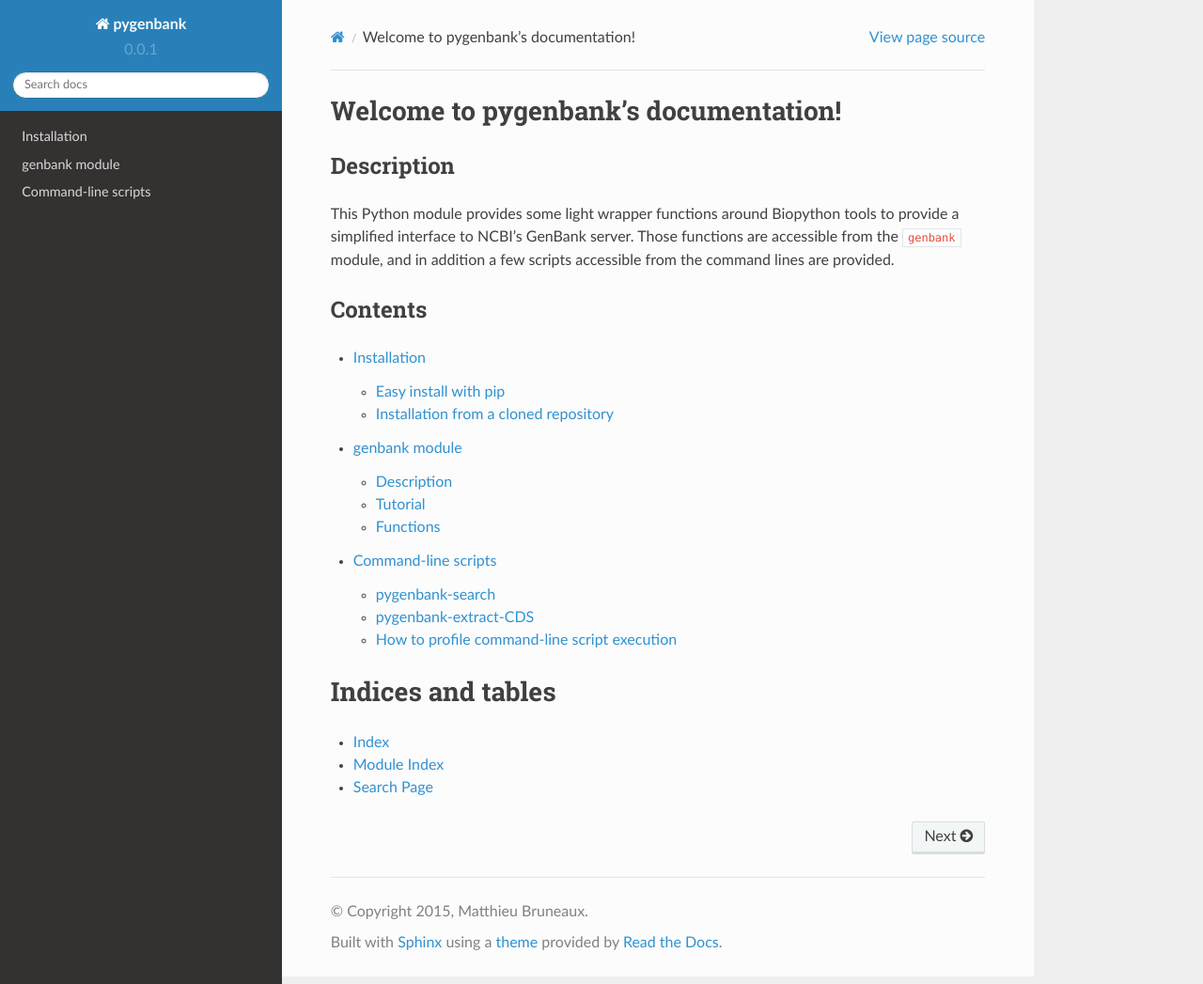
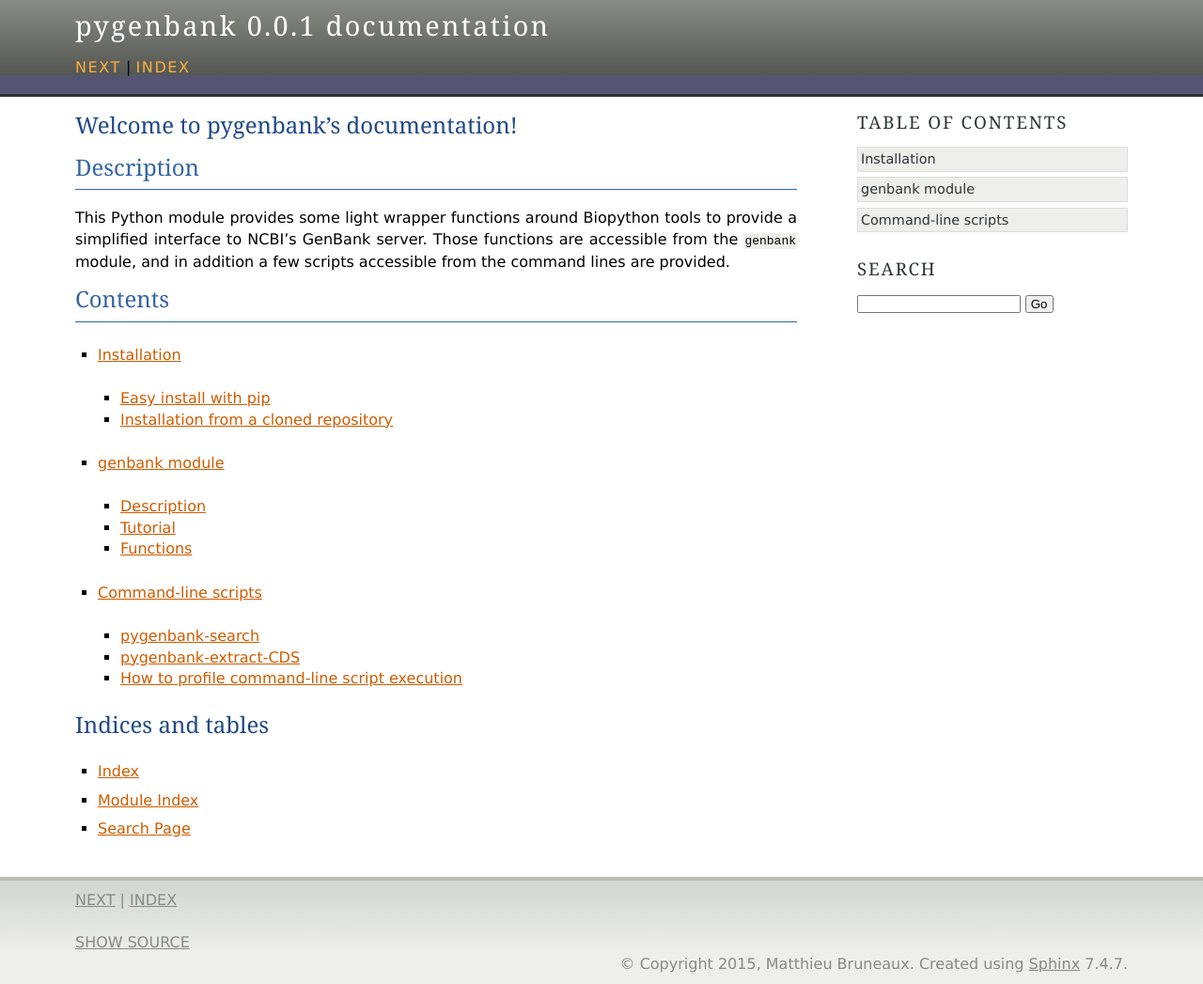
Before and after one commit to mdjbru-forge/pygenbank, a Sphinx documentation site: the page built from docs/index.rst, in a window 1280 px wide and 1047 px high. Shown: the whole window at 94% size. Built offline with Sphinx 7.4.7, drawn with Linux system fonts in a browser that asks for light colours.

Commit message:
Change doc theme

```diff
--- a/docs/conf.py
+++ b/docs/conf.py
@@ -117,8 +117,8 @@
 
 # The theme to use for HTML and HTML Help pages.  See the documentation for
 # a list of builtin themes.
-#html_theme = 'alabaster'
-html_theme = "sphinx_rtd_theme"
+html_theme = 'agogo'
+#html_theme = "sphinx_rtd_theme"
 
 # Theme options are theme-specific and customize the look and feel of a theme
 # further.  For a list of options available for each theme, see the
```
